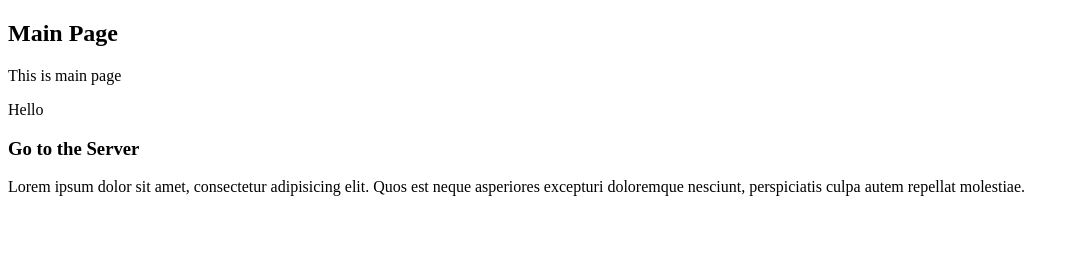
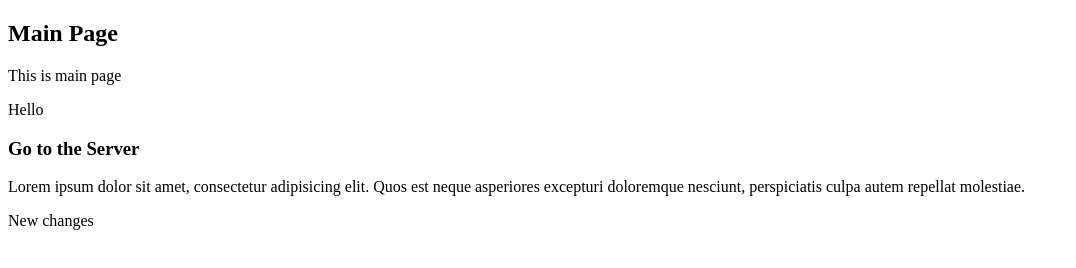
Before and after one commit to InnaAndreeva/lab2_2, a plain HTML site: page index.html in a window 1280 px wide. Shown: the whole page, without its empty margins (0-1076 px from the left). Drawn offline with Linux system fonts and the light colour scheme.

Commit message:
other worker commit

```diff
--- a/index.html
+++ b/index.html
@@ -14,6 +14,9 @@
     	<h3>Go to the Server</h3>
         <p>Lorem ipsum dolor sit amet, consectetur adipisicing elit. Quos est neque asperiores excepturi doloremque nesciunt, perspiciatis culpa autem repellat molestiae.</p>
     </div>
+    <div>
+    	<p>New changes</p>
+    </div>
 </body>
 
 </html>
```
